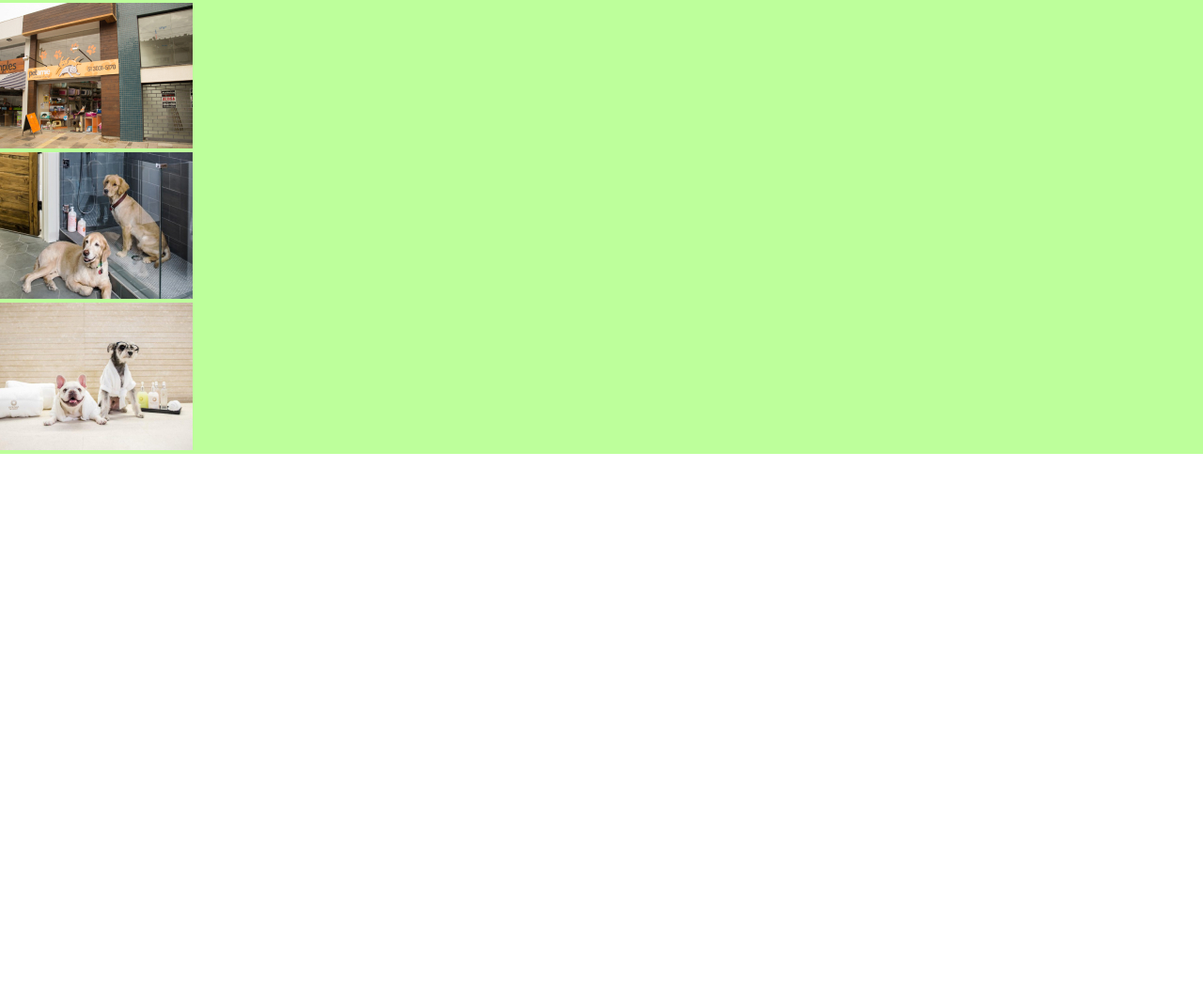
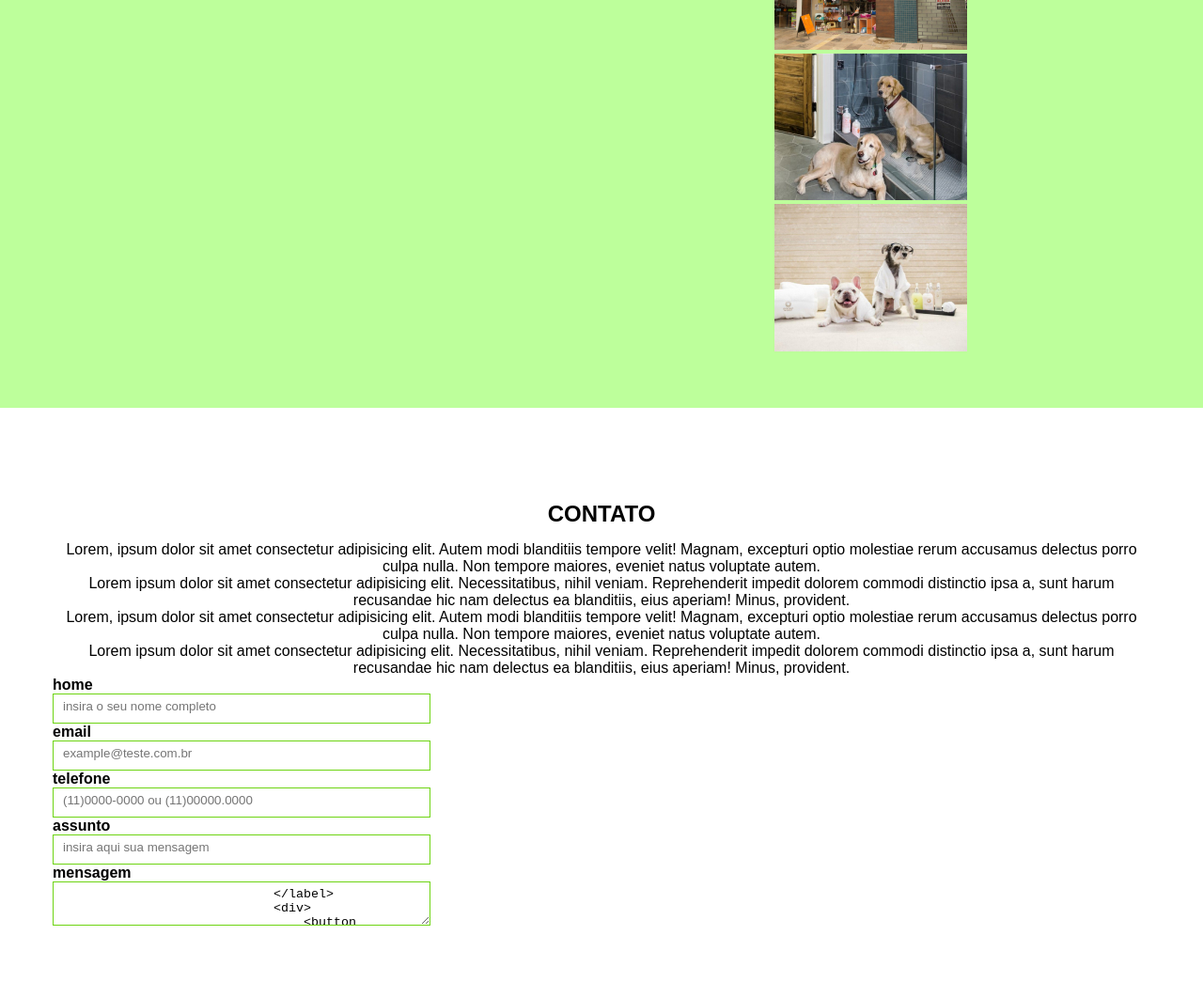
Before and after one commit to SergioPaiva123/petshop, a plain HTML site: page index.html in a window 1280 px wide. Shown: the part 1333-2378 px from the top of the page at 94% size. Before the commit the page ends 1816 px from the top, so only its background shows below. Drawn offline with Linux system fonts and the light colour scheme.

Commit message:
contato ~ mapa e form

```diff
--- a/css/petshop.css
+++ b/css/petshop.css
@@ -28,8 +28,12 @@ li{
 
 }
 nav li{
-    display: ;
-
+    display: inline;
+    padding-right: 27px;
+    margin-right: 10px;
+    background-image: url(../img/patinha-preta.png);
+    background-repeat: no-repeat;
+    background-position: center right;
 }
 nav a{
     text-decoration: none;
@@ -39,9 +43,37 @@ nav a:hover{
     color: chartreuse;
 }
 
+form{
+    width: 380px;
+}
+
+form input,
+form textarea{
+    width: 100%;
+    border: 1px solid #6dd412;
+    padding: 10px;
+    padding-top: 5px;
+    padding-left: 10px;
+}
+
+iframe{
+    width: 100%;
+}
+
+h2{
+    text-transform: uppercase;
+    margin-bottom: 15px;
+}
+
 /*estilos*/
 #ItemContato{
-    background-image: ;
+    background-image: none;
+    padding-right: 0;
+    margin-right: 0;
+}
+
+#produto .flex-conteiner, #contato, #flex-conteiner{
+    margin-top: 43px;
 }
 
 /*estilos recorrentes*/
--- a/index.html
+++ b/index.html
@@ -21,7 +21,9 @@
         <section class="fundo-verde">
             <div class="conteiner flex-conteiner">
                 <div class="col">
-                    <h2>SOBRE NOS</h2>
+                    <h2>Sobre nos</h2>
+                    <p>Lorem ipsum dolor sit amet consectetur adipisicing elit. Distinctio corrupti dicta animi incidunt vitae excepturi voluptatibus quia officiis aliquid quo possimus alias eaque, a totam deleniti! At ab corporis soluta.</p>
+                    <p>Lorem ipsum dolor sit amet consectetur adipisicing elit. Distinctio corrupti dicta animi incidunt vitae excepturi voluptatibus quia officiis aliquid quo possimus alias eaque, a totam deleniti! At ab corporis soluta.</p>
                     <p>Lorem ipsum dolor sit amet consectetur adipisicing elit. Distinctio corrupti dicta animi incidunt vitae excepturi voluptatibus quia officiis aliquid quo possimus alias eaque, a totam deleniti! At ab corporis soluta.</p>
                 </div>
                 <div class="col">
@@ -32,7 +34,7 @@
         <!-- produtos -->
         <section id="produtos">
             <div class="conteiner">
-                <h2 class="texto-centralizado">produto</h2>
+                <h2 class="texto-centralizado">Produto</h2>
                 <p class="texto-centralizado">Lorem ipsum, dolor sit amet consectetur adipisicing elit. Expedita quidem est quas a iusto quasi explicabo eos odio omnis pariatur cumque, impedit dignissimos enim voluptatibus dolor, delectus, aspernatur commodi quo!</p>
 
             <div class="flex-conteiner">
@@ -77,21 +79,68 @@
                     <h2>serviços</h2>
                     <p>Lorem ipsum dolor sit amet consectetur adipisicing elit. Amet debitis quidem nam ipsa atque dignissimos voluptates, doloribus veritatis suscipit obcaecati eum quam facere beatae explicabo temporibus soluta est repellat facilis.</p>
                 </div>
-            </div>
             <div class="col">
                 <img src="img/img-galeria-1.jpg" alt="imagem img-galeria-1">
-            </div>
-            <div class="col">
                 <img src="img/img-galeria-2.jpg" alt="imagem img-galeria-2">
-            </div>
-            <div class="col">
                 <img src="img/img-galeria-3.jpg" alt="imagem img-galeria-3">
-            </div>
-            <div class="col">
                 <img src="img/img-galeria-4.jpg" alt="imagem img-galeria-4">
             </div>
 
         </section>
+        <section id="contato">
+            <div class="conteiner">
+                <div class="texto-centralizado">
+                    <h2>contato</h2>
+                    <p>Lorem, ipsum dolor sit amet consectetur adipisicing elit. Autem modi blanditiis tempore velit! Magnam, excepturi optio molestiae rerum accusamus delectus porro culpa nulla. Non tempore maiores, eveniet natus voluptate autem.</p>
+                    <p>Lorem ipsum dolor sit amet consectetur adipisicing elit. Necessitatibus, nihil veniam. Reprehenderit impedit dolorem commodi distinctio ipsa a, sunt harum recusandae hic nam delectus ea blanditiis, eius aperiam! Minus, provident.</p>
+                    <p>Lorem, ipsum dolor sit amet consectetur adipisicing elit. Autem modi blanditiis tempore velit! Magnam, excepturi optio molestiae rerum accusamus delectus porro culpa nulla. Non tempore maiores, eveniet natus voluptate autem.</p>
+                    <p>Lorem ipsum dolor sit amet consectetur adipisicing elit. Necessitatibus, nihil veniam. Reprehenderit impedit dolorem commodi distinctio ipsa a, sunt harum recusandae hic nam delectus ea blanditiis, eius aperiam! Minus, provident.</p>
+
+                </div>
+                <div class="flex-conteiner">
+                    <div class="col">
+                        <!-- formulario -->
+                        <form action="">
+                            <label for="home">
+                                <strong>home</strong>
+                                <input type="text" id="nome" placeholder="insira o seu nome completo">
+
+                            <label for="mail">
+                                <strong>email</strong>
+                                <input type="mail" id="email" placeholder="example@teste.com.br">
+
+                            <label for="tel">
+                                <strong>telefone</strong>
+                                <input type="tel" id="tel" placeholder="(11)0000-0000 ou (11)00000.0000">
+
+                            <label for="assunto">
+                                <strong>assunto</strong>
+                                <input type="text" id="assunto" placeholder="insira aqui sua mensagem">
+                            </label>
+
+                            <label for="msg">
+                                <strong>mensagem</strong>
+                                <textarea type="msg" id="msg" placeholder="insira aqui sua mensagem">
+                            </label>
+                            <div>
+                                <button class="btn-pata">
+                                    <img src="img/patinha-preta.png" alt="patinha-preta">enviar
+                                </button>
+                            </div>
+                        </form>
+                    </div>
+                    <div class="col">
+                        <!-- mapas -->
+                        <iframe src="https://www.google.com/maps/embed?pb=!1m18!1m12!1m3!1d3653.3837211526466!2d-46.76851652375597!3d-23.697987366627537!2m3!1f0!2f0!3f0!3m2!1i1024!2i768!4f13.1!3m3!1m2!1s0x94ce5212f9627de5%3A0x1c5ccd29c1a3e96a!2sEtec%20Jardim%20%C3%82ngela!5e0!3m2!1spt-BR!2sbr!4v1716511324230!5m2!1spt-BR!2sbr" width="600" height="450" style="border:0;" allowfullscreen="" loading="lazy" referrerpolicy="no-referrer-when-downgrade"></iframe>
+
+
+                        <p>estrada da baronesa, 1695 - jardim angela, são paulo, sp</p>
+                        <p><strong>cep:04941-175</strong></p>
+                        <p><strong>TEL:(11)6666-77777</strong></p>
+                    </div>
+                </div>
+            </div>
+        </section>
     </main>
 </body>
 </html>
```
